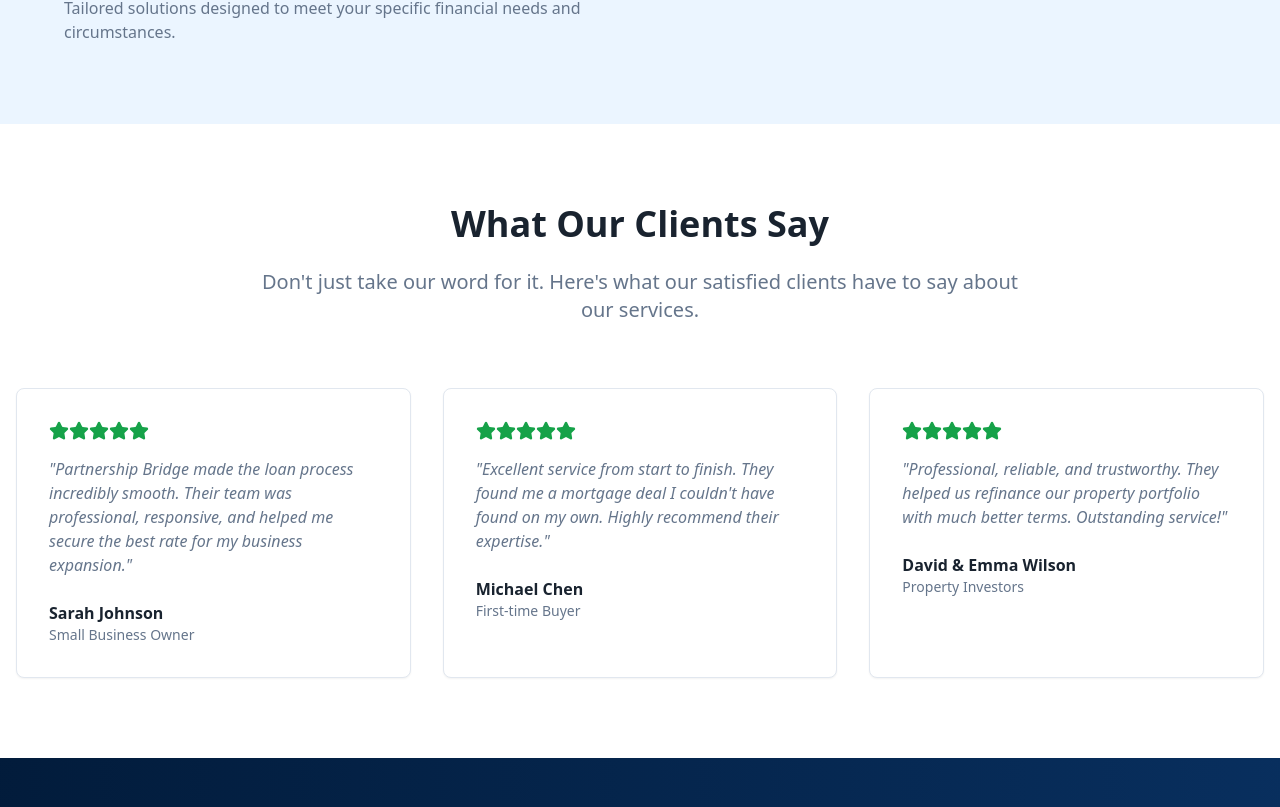
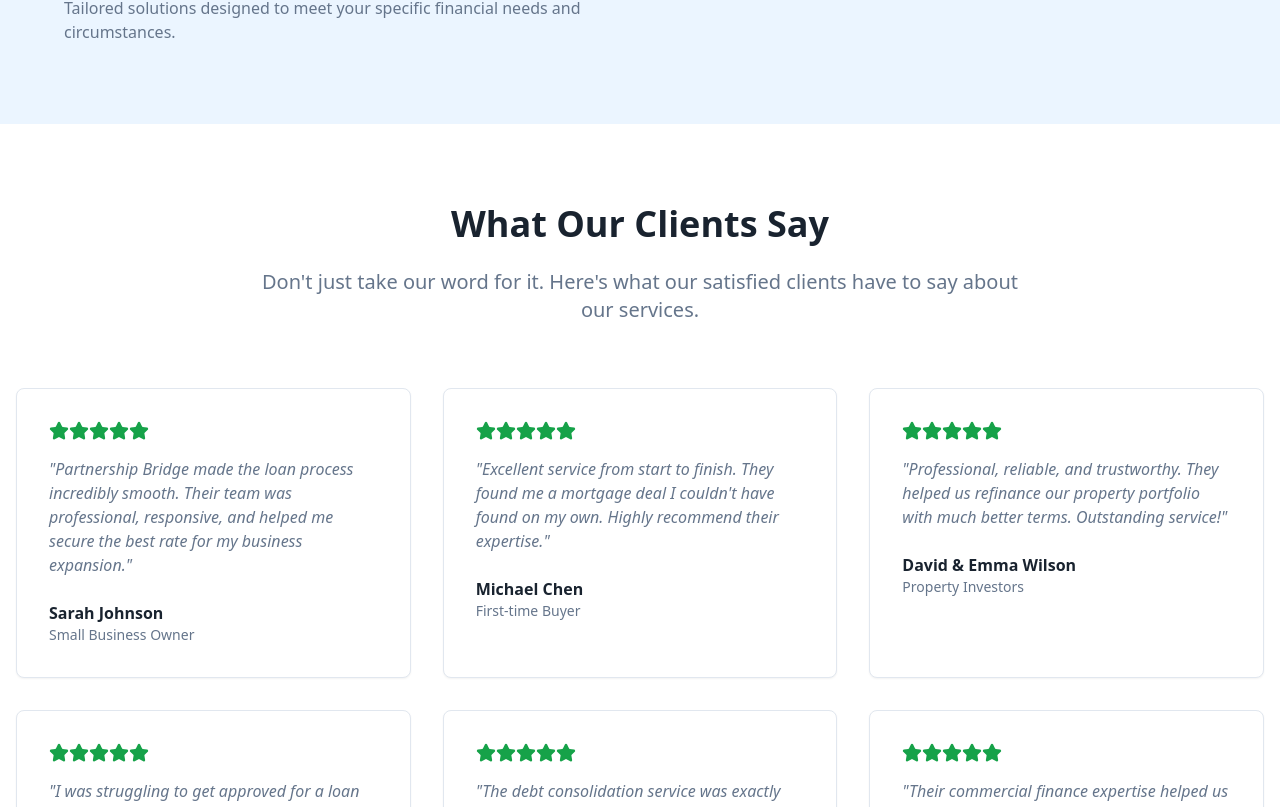
Before and after one commit to wcworld/Partnership-Bridge-Limited, a React (Vite) app: page / in a window 1280 px wide. Shown: the part 1993-2800 px from the top of the page. Built offline with nearby package versions, Linux system fonts and the light colour scheme.

Commit message:
Add more client reviews
Add three more reviews to the "What Our Clients Say" section.

```diff
--- a/src/pages/Home.tsx
+++ b/src/pages/Home.tsx
@@ -288,6 +288,60 @@ const Home = () => {
                 </div>
               </CardContent>
             </Card>
+
+            <Card className="hover:shadow-lg transition-shadow">
+              <CardContent className="p-8">
+                <div className="flex items-center mb-4">
+                  {[...Array(5)].map((_, i) => (
+                    <Star key={i} className="w-5 h-5 fill-success text-success" />
+                  ))}
+                </div>
+                <p className="text-muted-foreground mb-6 italic">
+                  "I was struggling to get approved for a loan elsewhere, but Partnership Bridge found
+                  me a great solution within days. Their personal approach made all the difference."
+                </p>
+                <div>
+                  <p className="font-semibold">Rebecca Martinez</p>
+                  <p className="text-sm text-muted-foreground">Restaurant Owner</p>
+                </div>
+              </CardContent>
+            </Card>
+
+            <Card className="hover:shadow-lg transition-shadow">
+              <CardContent className="p-8">
+                <div className="flex items-center mb-4">
+                  {[...Array(5)].map((_, i) => (
+                    <Star key={i} className="w-5 h-5 fill-success text-success" />
+                  ))}
+                </div>
+                <p className="text-muted-foreground mb-6 italic">
+                  "The debt consolidation service was exactly what I needed. They simplified my finances
+                  and reduced my monthly payments significantly. Couldn't be happier!"
+                </p>
+                <div>
+                  <p className="font-semibold">James Thompson</p>
+                  <p className="text-sm text-muted-foreground">Marketing Manager</p>
+                </div>
+              </CardContent>
+            </Card>
+
+            <Card className="hover:shadow-lg transition-shadow">
+              <CardContent className="p-8">
+                <div className="flex items-center mb-4">
+                  {[...Array(5)].map((_, i) => (
+                    <Star key={i} className="w-5 h-5 fill-success text-success" />
+                  ))}
+                </div>
+                <p className="text-muted-foreground mb-6 italic">
+                  "Their commercial finance expertise helped us acquire a new warehouse facility.
+                  The team understood our industry needs perfectly. Exceptional service and support."
+                </p>
+                <div>
+                  <p className="font-semibold">Sophie Anderson</p>
+                  <p className="text-sm text-muted-foreground">Manufacturing Director</p>
+                </div>
+              </CardContent>
+            </Card>
           </div>
         </div>
       </section>
```
